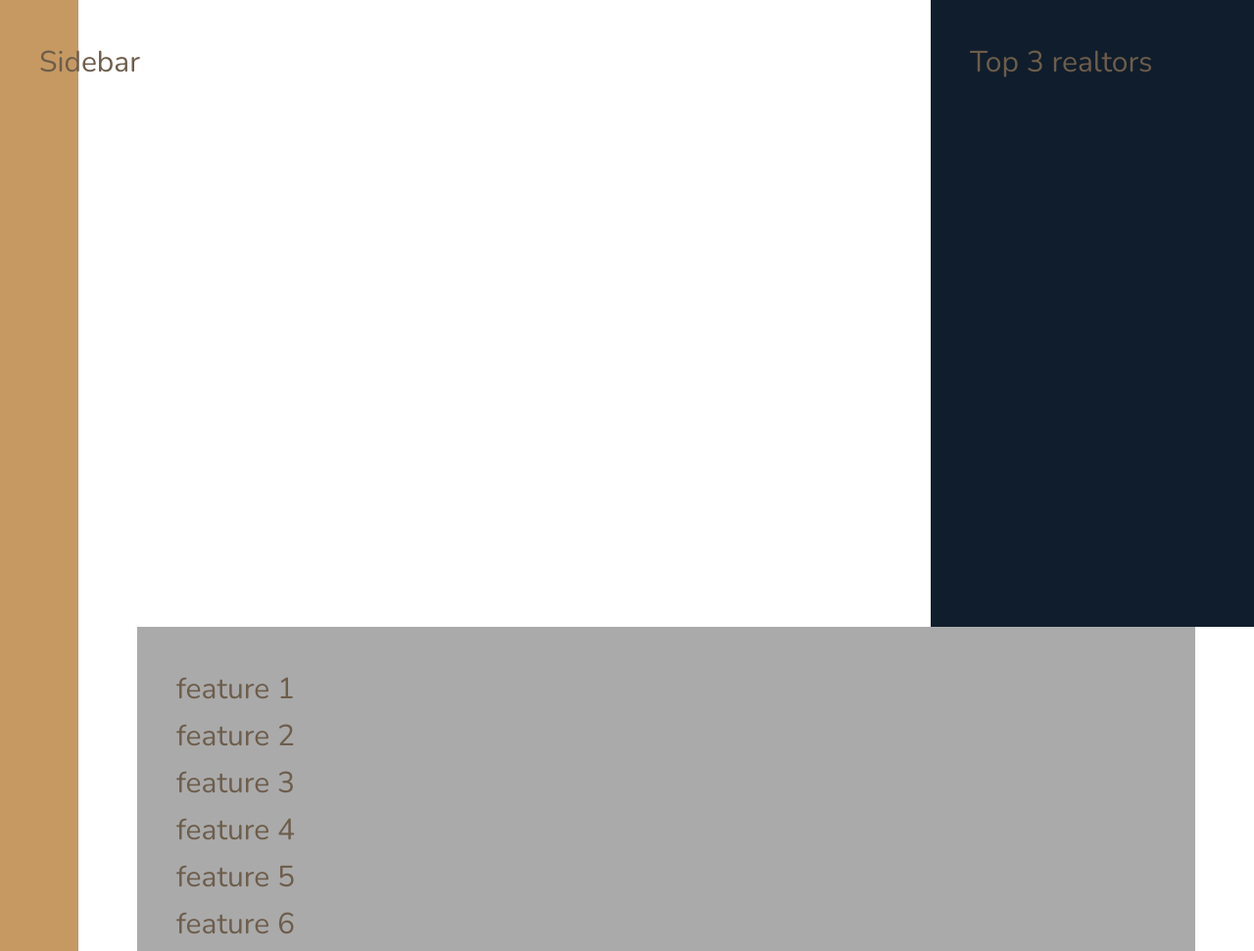
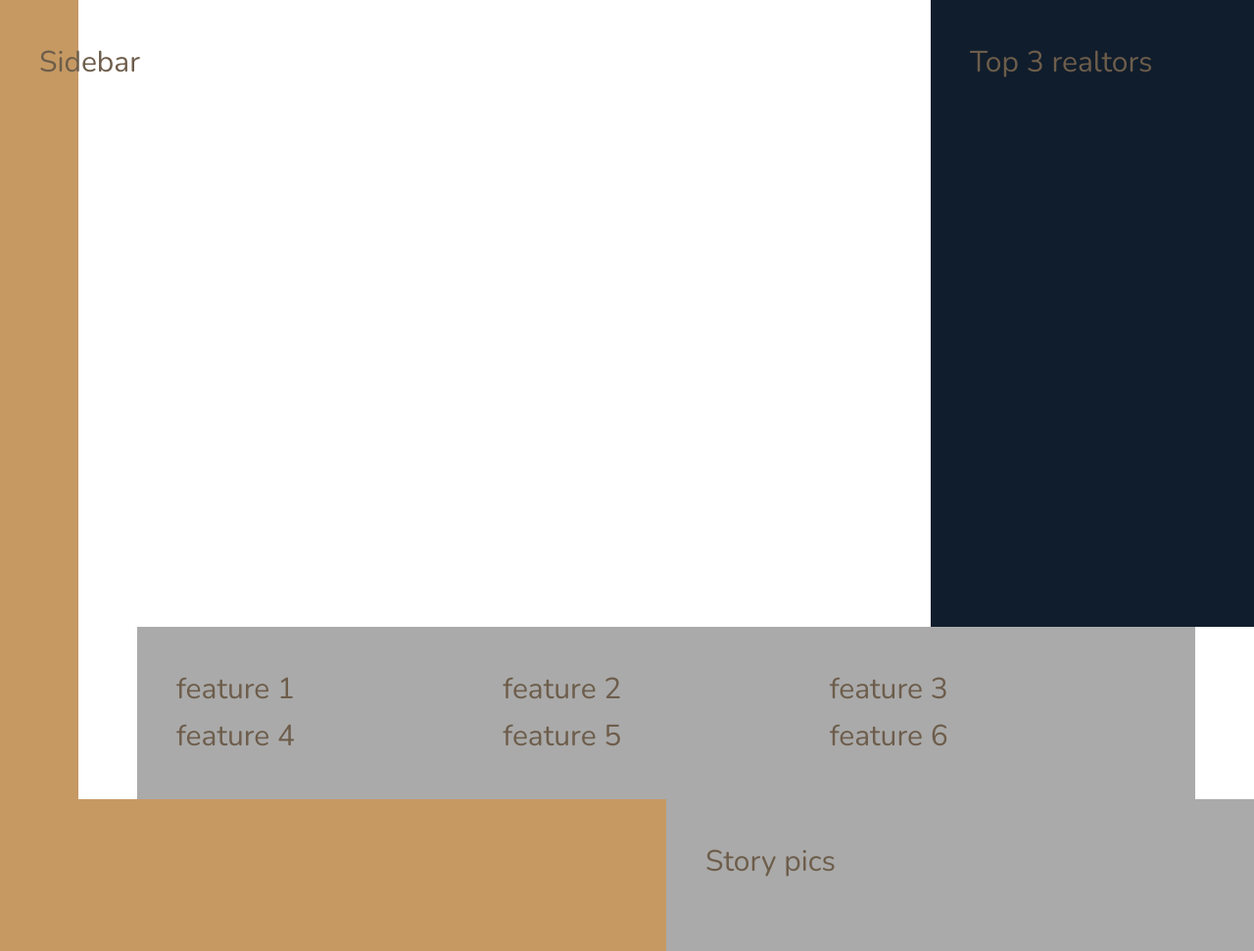
Before and after one commit to rajyotiroshan/udemy-AdvCss-NexterP3, a website: page index.html in a window 1280 px wide. Shown: the top 971 px of the page at 98% size. Drawn offline with nearby package versions, Linux system fonts and the light colour scheme.

Commit message:
make feature a grid container

```diff
--- a/sass/_base.scss
+++ b/sass/_base.scss
@@ -41,9 +41,4 @@ body {
     display: grid;
     grid-template-rows: 80vh min-content 40vw repeat(3,min-content);
     grid-template-columns: [sidebar-start] 8rem [sidebar-end full-start] minmax(6rem, 1fr) [center-start] repeat(8, [col-start] minmax( min-content,14rem) [col-end] ) [center-end] minmax(6rem, 1fr) [full-end];//14*10*8 px wide
-
-    & > * {
-        padding: 40px;
-        font-size: 3rem;
-    }
 }
--- a/sass/_features.scss
+++ b/sass/_features.scss
@@ -1,4 +1,8 @@
 .features {
-    background-color: $color-grey-light-2;
     grid-column: center-start / center-end;
+    margin: 15rem 0;
+
+    display: grid;
+    grid-template-columns: repeat(3, 1fr);//creates implicit grid.
+    grid-gap: 6rem;
 }
```
Also changed, not shown: css/style.css.
